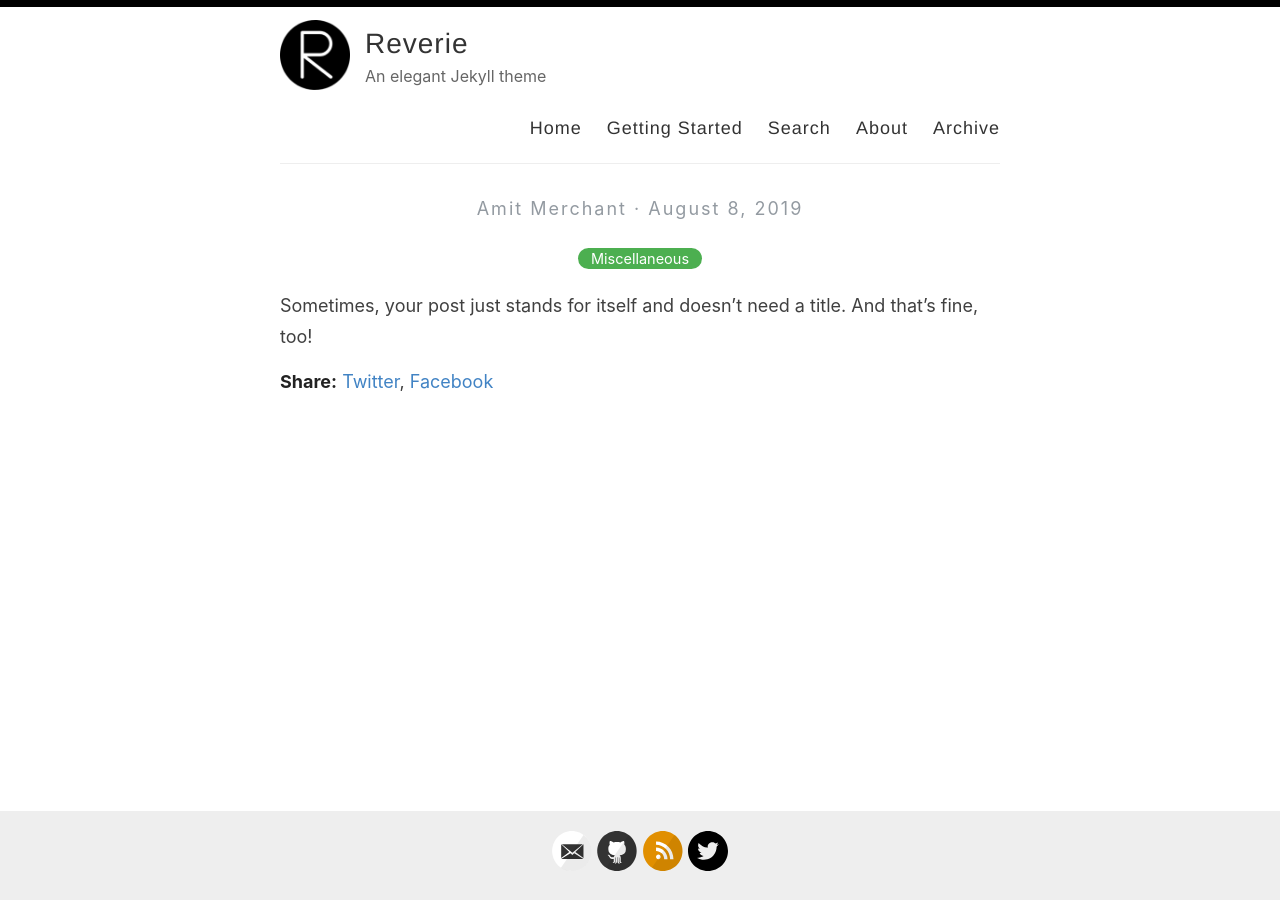
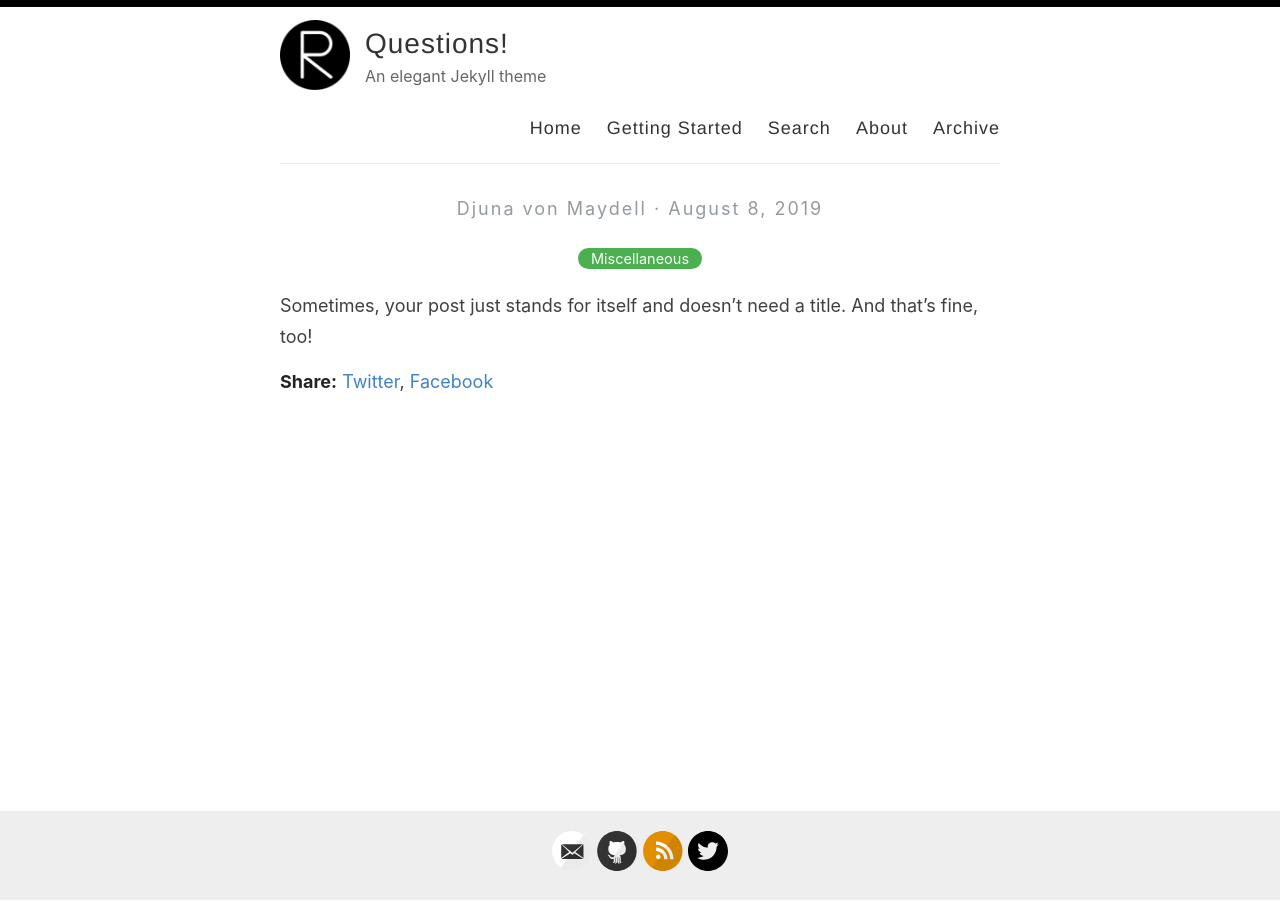
Before and after one commit to djunamay/questions, a Jekyll site: the page built from _posts/2019-08-08-no-title-posts.md, in a window 1280 px wide. Built offline with Jekyll 4.4.1, drawn with Linux system fonts in a browser that asks for light colours.

Commit message:
Update _config.yml

```diff
--- a/_config.yml
+++ b/_config.yml
@@ -3,10 +3,10 @@
 #
 
 # Name of your site (displayed in the header)
-name: Reverie
+name: Questions!
 
 # Name of the author
-author: Amit Merchant
+author: Djuna von Maydell
 
 # Short bio or description (displayed in the header)
 description: An elegant Jekyll theme
```
